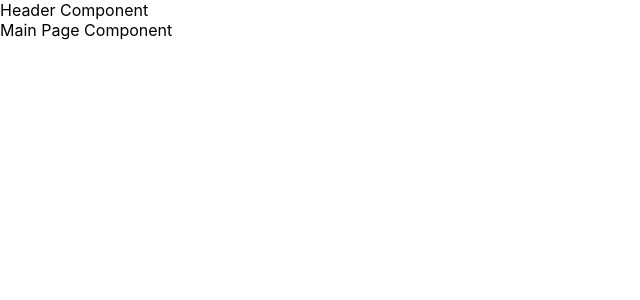
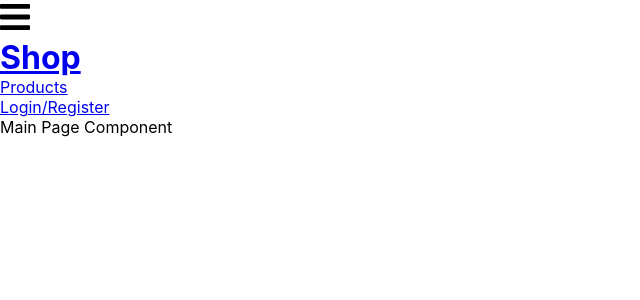
Before and after one commit to sabbir-anwar/ecommerce-mern, a React (Create React App) app in the folder client/: page / in a window 1280 px wide. Shown: the top 300 px of the page, without its empty margins (0-640 px from the left). Built offline with nearby package versions, Linux system fonts and the light colour scheme.

Commit message:
Header component

```diff
--- a/client/src/components/headers/Header.js
+++ b/client/src/components/headers/Header.js
@@ -1,11 +1,30 @@
-import React from 'react'
+import React, { useState, useContext } from "react";
+import { GlobalState } from "../../GlobalState";
+import Menu from "./icon/menu.svg";
+import Close from "./icon/close.svg";
+import Cart from "./icon/cart.svg";
+import { Link } from "react-router-dom";
 
 function Header() {
+  const value = useContext(GlobalState);
   return (
-    <div>
-      Header Component
-    </div>
-  )
+    <header>
+      <div className="menu">
+        <img src={Menu} alt="" width="30" />
+      </div>
+
+      <div className="logo">
+        <h1>
+          <Link to="/">Shop</Link>
+        </h1>
+      </div>
+
+      <ul>
+        <li><Link to='/'>Products</Link></li>
+        <li><Link to='/login'>Login/Register</Link></li>
+      </ul>
+    </header>
+  );
 }
 
-export default Header
+export default Header;
--- a/client/src/index.css
+++ b/client/src/index.css
@@ -1,4 +1,6 @@
-body {
+* {
+  padding: 0;
+  box-sizing: border-box;
   margin: 0;
   font-family: -apple-system, BlinkMacSystemFont, 'Segoe UI', 'Roboto', 'Oxygen',
     'Ubuntu', 'Cantarell', 'Fira Sans', 'Droid Sans', 'Helvetica Neue',
```
Also changed, not shown: client/src/components/headers/header.css (added).
